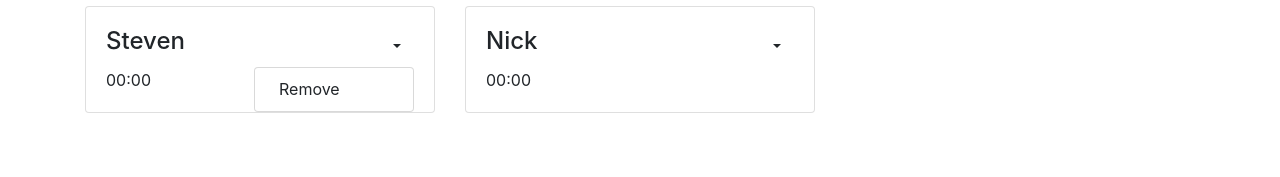
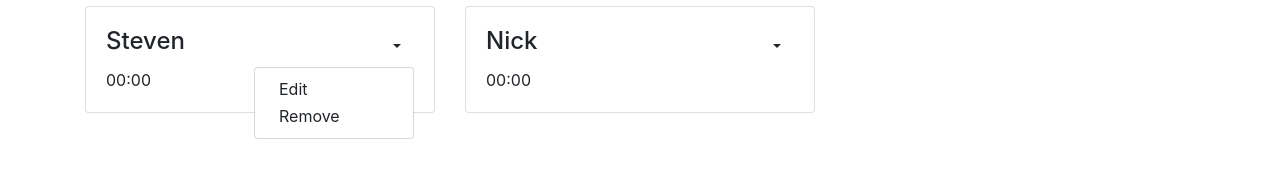
Before and after one commit to kylev/talk-piggy, a Vue app: page / in a window 1280 px wide. Both pictures are taken after a click on the button 397 px from the left and 264 px from the top of the page. Shown: the part 219-396 px from the top of the page. Built offline with nearby package versions, Linux system fonts and the light colour scheme.

Commit message:
Decent feeling name editing

```diff
--- a/src/components/SpeakerCard.vue
+++ b/src/components/SpeakerCard.vue
@@ -6,9 +6,28 @@
     :body-bg-variant="color"
   >
     <b-card-title>
-      {{ speaker.name }}
-      <b-dropdown right :variant="color || 'white'" class="float-right">
-        <b-dropdown-item @click="$emit('remove')">
+      <span v-if="!editing">
+        {{ speaker.name }}
+      </span>
+      <input
+        v-if="editing"
+        v-model.trim="newName"
+        ref="inputField"
+        @keyup.enter="finishEdit"
+        @keyup.esc="cancelEdit"
+        @focusout="cancelEdit"
+        @click.stop
+      />
+      <b-dropdown
+        v-if="!editing"
+        right
+        :variant="color || 'white'"
+        class="float-right"
+      >
+        <b-dropdown-item @click.stop="startEditingName">
+          Edit
+        </b-dropdown-item>
+        <b-dropdown-item @click.stop="$emit('remove')">
           Remove
         </b-dropdown-item>
       </b-dropdown>
@@ -20,6 +39,7 @@
 </template>
 
 <script>
+import Vue from "vue";
 import TimeDisplay from "./TimeDisplay.vue";
 
 export default {
@@ -29,7 +49,9 @@ export default {
   },
   data() {
     return {
-      hover: false
+      hover: false,
+      editing: false,
+      newName: ""
     };
   },
   computed: {
@@ -37,6 +59,20 @@ export default {
       if (this.speaker.isSpeaking) return "primary";
       else return this.hover ? "light" : null;
     }
+  },
+  methods: {
+    startEditingName() {
+      this.newName = this.speaker.name;
+      this.editing = true;
+      Vue.nextTick(() => this.$refs.inputField.focus());
+    },
+    finishEdit() {
+      this.$emit("edit-name", { id: this.speaker.id, name: this.newName });
+      this.editing = false;
+    },
+    cancelEdit(evt) {
+      this.editing = false;
+    }
   }
 };
 </script>
--- a/src/components/SpeakerList.vue
+++ b/src/components/SpeakerList.vue
@@ -6,6 +6,7 @@
           :speaker="s"
           @toggle="startTalking(s.id)"
           @remove="removeSpeaker(s.id)"
+          @edit-name="editSpeakerName"
         />
       </b-col>
     </b-row>
@@ -27,7 +28,7 @@ export default {
     })
   },
   methods: {
-    ...mapMutations(["removeSpeaker"]),
+    ...mapMutations(["removeSpeaker", "editSpeakerName"]),
     ...mapActions(["startTalking"])
   }
 };
--- a/src/store.js
+++ b/src/store.js
@@ -26,6 +26,15 @@ export default new Vuex.Store({
   mutations: {
     addSpeaker(state, name) {
       state.speakers.push(createSpeaker(name));
+    },
+    editSpeakerName(state, { id, name }) {
+      console.log("editspeakername ARGS", arguments);
+      const i = findSpeakerIndex(state.speakers, id);
+
+      if (i >= 0) {
+        const s = state.speakers[i];
+        Vue.set(state.speakers, i, { ...s, name });
+      }
     },
     removeSpeaker(state, id) {
       state.speakers = state.speakers.filter(item => item.id !== id);
```
